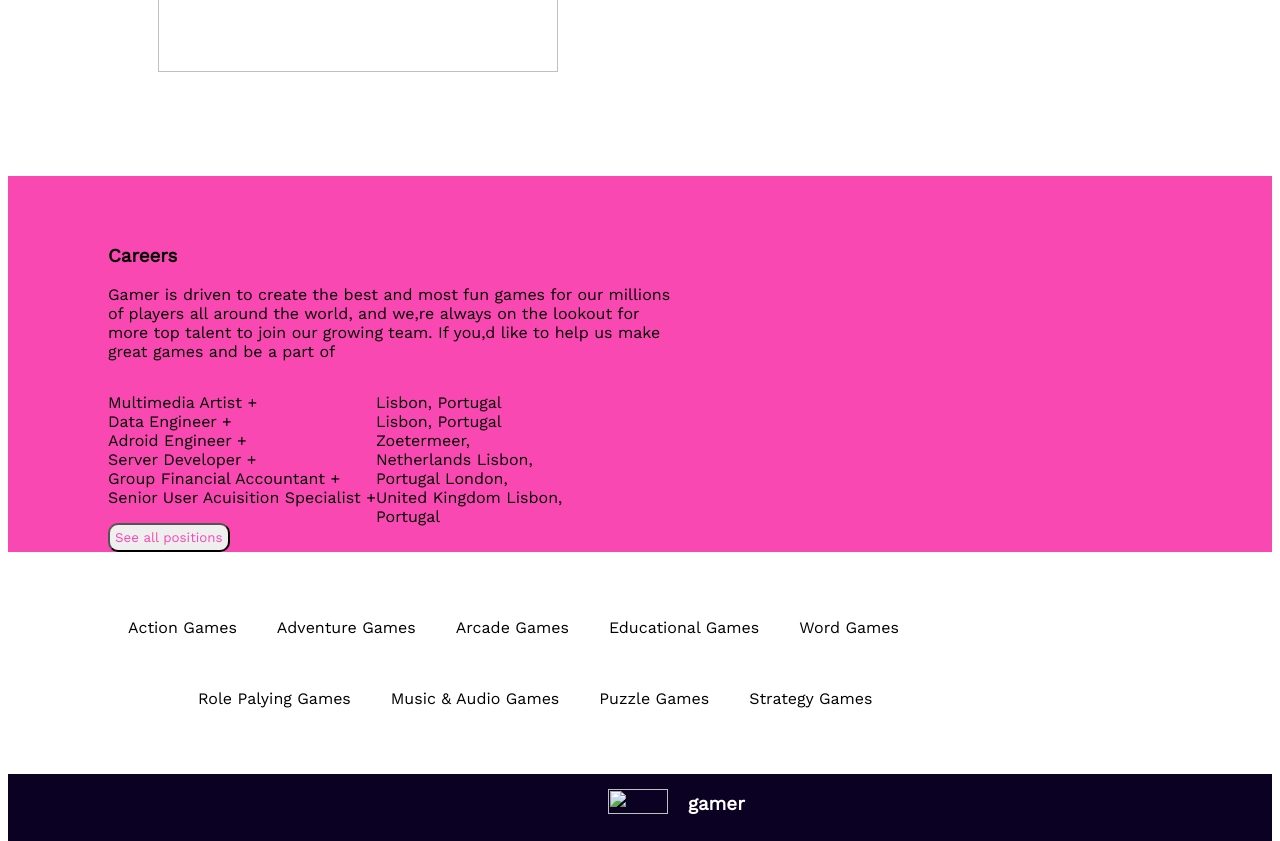
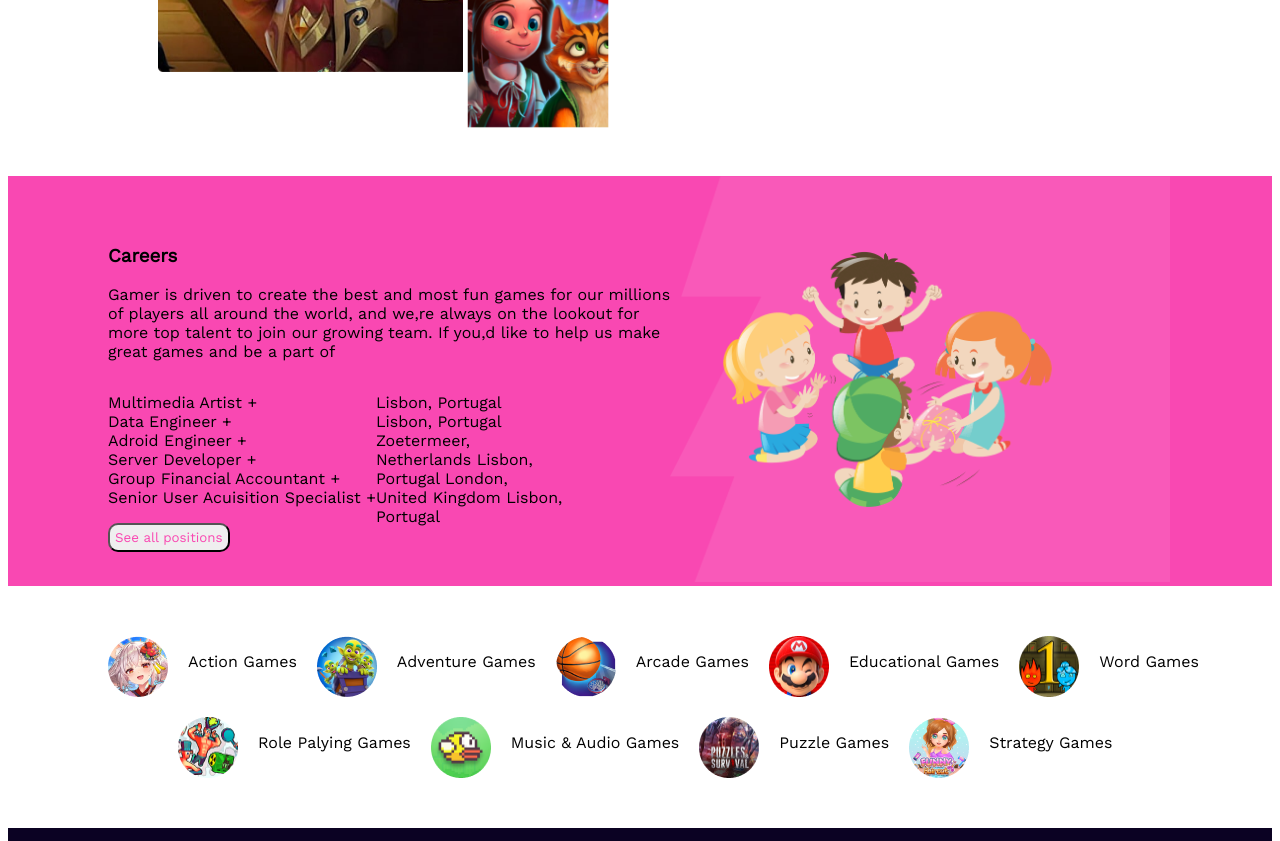
Before and after one commit to jahir26cse/Gamer-Zone, a plain HTML site: page index.html in a window 1280 px wide. Shown: the part 1940-2781 px from the top of the page. Drawn offline with nearby package versions, Linux system fonts and the light colour scheme; files whose address does not match are found by name.

Commit message:
Update index.html

```diff
--- a/index.html
+++ b/index.html
@@ -15,7 +15,7 @@
     <header>
         <nav class="conta-1">
             <div class="gamer-0">
-                <img class="gamer-1" src="/B8A2-Gamer-Zone-main/images/Frame.png" alt="">
+                <img class="gamer-1" src="images/Frame.png" alt="">
                 <h3 class="font-G"><strong class="gamer-2">G</strong>amer</h3>
             </div>
             <ul>
@@ -43,12 +43,12 @@
             </Div>
         </div>
         <div>
-            <img class="main-imges" src="/B8A2-Gamer-Zone-main/images/Group 18.png" alt="">
+            <img class="main-imges" src="images/Group 18.png" alt="">
         </div>
     </main>
     <div class="container-1">
         <div>
-            <img class="container-img" src="/B8A2-Gamer-Zone-main/images/pngwing 4.png">
+            <img class="container-img" src="images/pngwing 4.png">
         </div>
         <div class="gamer-0">
             <h3 class="are-gamer">We are gamer</h3>
@@ -73,27 +73,27 @@
     </div>
     <div class="card">
         <div>
-            <img class="card-1" src="/B8A2-Gamer-Zone-main/images/Rectangle 4.png" alt="">
+            <img class="card-1" src="images/Rectangle 4.png" alt="">
             <p>No Download. No Installs.</p>
         </div>
         <div>
-            <img class="card-1" src="/B8A2-Gamer-Zone-main/images/Rectangle 5.png" alt="">
+            <img class="card-1" src="images/Rectangle 5.png" alt="">
             <p>Did you score? #unblockedgames</p>
         </div>
         <div>
-            <img class="card-1" src="/B8A2-Gamer-Zone-main/images/Rectangle 7.png">
+            <img class="card-1" src="images/Rectangle 7.png">
             <p>Breaking game records like OG</p>
         </div>
         <div>
-            <img class="card-1" src="/B8A2-Gamer-Zone-main/images/Rectangle 6.png">
+            <img class="card-1" src="images/Rectangle 6.png">
             <p>Busted gaming on school laptop</p>
         </div>
     </div>
 
     <div class="image-container">
         <div>
-            <img class="anytime-image" src="/B8A2-Gamer-Zone-main/images/Rectangle 67.png" alt="">
-            <img class="anytime-image1" src="/B8A2-Gamer-Zone-main/images/Rectangle 78.png" alt="">
+            <img class="anytime-image" src="images/Rectangle 67.png" alt="">
+            <img class="anytime-image1" src="images/Rectangle 78.png" alt="">
         </div>
         <div class="header3-t">
             <h3 class="header-h3">
@@ -143,36 +143,36 @@
             </div>
         </div>
         <div>
-            <img class="group-65" src="/B8A2-Gamer-Zone-main/images/Group 65.png" alt="">
+            <img class="group-65" src="images/Group 65.png" alt="">
         </div>
     </div>
     <div class="icons">
         <div class="icons-1">
-            <img src="/B8A2-Gamer-Zone-main/images/Rectangle 11.png" alt="">
+            <img src="images/Rectangle 11.png" alt="">
             <p>Action Games</p>
-            <img src="/B8A2-Gamer-Zone-main/images/Rectangle 12.png" alt="">
+            <img src="images/Rectangle 12.png" alt="">
             <p>Adventure Games</p>
-            <img src="/B8A2-Gamer-Zone-main/images/Rectangle 13.png" alt="">
+            <img src="images/Rectangle 13.png" alt="">
             <p>Arcade Games</p>
-            <img src="/B8A2-Gamer-Zone-main/images/Rectangle 14.png" alt="">
+            <img src="images/Rectangle 14.png" alt="">
             <p>Educational Games</p>
-            <img src="/B8A2-Gamer-Zone-main/images/Rectangle 15.png" alt="">
+            <img src="images/Rectangle 15.png" alt="">
             <p>Word Games</p>
         </div>
         <div class="icons-2">
-            <img src="/B8A2-Gamer-Zone-main/images/Rectangle 16.png" alt="">
+            <img src="images/Rectangle 16.png" alt="">
             <p>Role Palying Games</p>
-            <img src="/B8A2-Gamer-Zone-main/images/Rectangle 17.png" alt="">
+            <img src="images/Rectangle 17.png" alt="">
             <p>Music & Audio Games</p>
-            <img src="/B8A2-Gamer-Zone-main/images/Rectangle 18.png" alt="">
+            <img src="images/Rectangle 18.png" alt="">
             <p>Puzzle Games</p>
-            <img src="/B8A2-Gamer-Zone-main/images/Rectangle 19.png" alt="">
+            <img src="images/Rectangle 19.png" alt="">
             <p>Strategy Games</p>
         </div>
     </div>
     <footer class="footer-li">
         <div class="foot-gamer">
-            <img class="gamer-1" src="/B8A2-Gamer-Zone-main/images/Frame.png" alt="">
+            <img class="gamer-1" src="images/Frame.png" alt="">
             <h3>gamer</h3>
         </div>
         <div class="foot-li">
```
